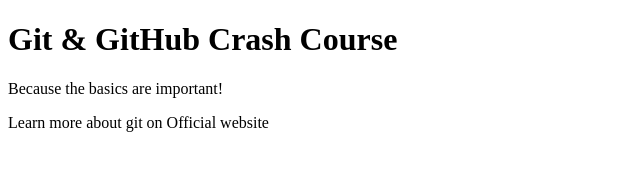
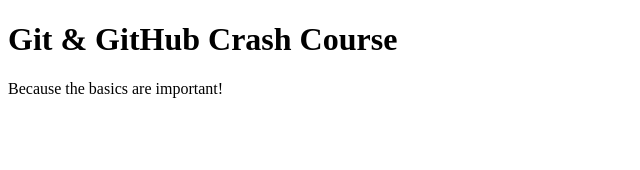
Before and after one commit to Catalyst99/Practice_Repo, a plain HTML site: page index.html in a window 1280 px wide. Shown: the whole page, without its empty margins (0-640 px from the left). Drawn offline with Linux system fonts and the light colour scheme.

Commit message:
Revert "added note"
This reverts commit 46b32a26687a6289482f03f3cb5f819dba91f714.

```diff
--- a/index.html
+++ b/index.html
@@ -9,6 +9,5 @@
   <body>
     <h1>Git & GitHub Crash Course</h1>
     <p>Because the basics are important!</p>
-    <p>Learn more about git on Official website</p>
   </body>
 </html>
```
